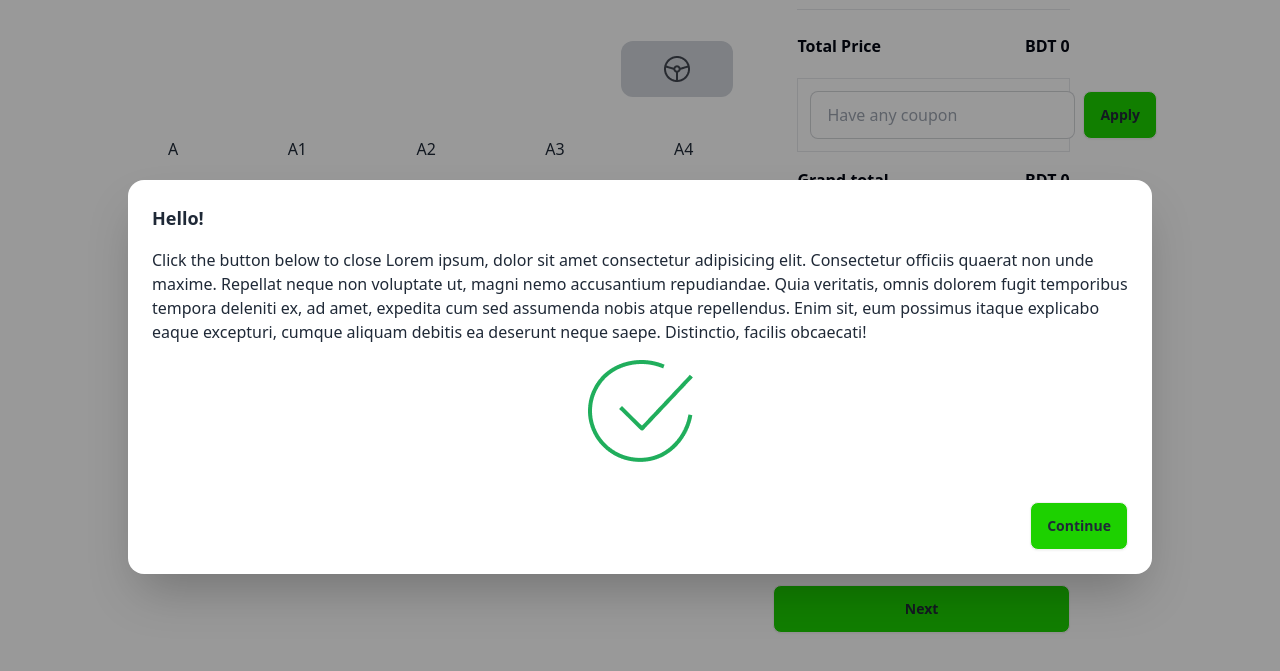
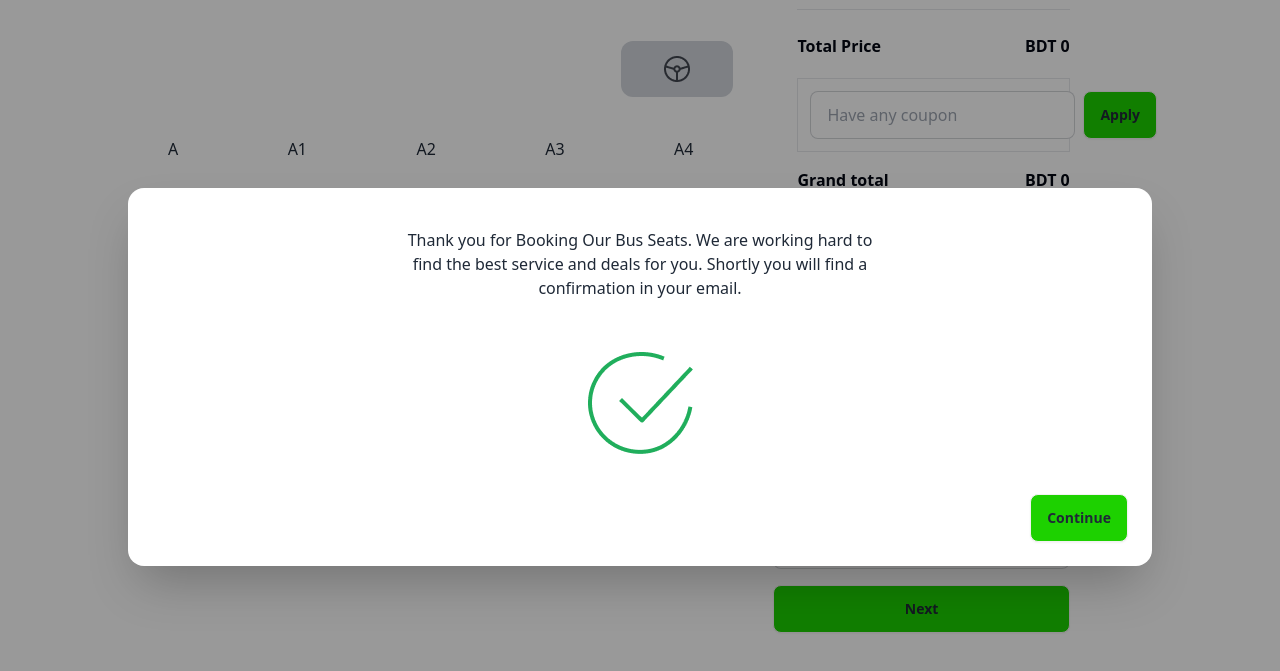
Before and after one commit to arifadnan05/assignment-5, a plain HTML site: page index.html in a window 1280 px wide. Both pictures are taken after a click on the button "Next". Shown: the part 2167-2838 px from the top of the page. Drawn offline with nearby package versions, Linux system fonts and the light colour scheme.

Commit message:
change modal description

```diff
--- a/index.html
+++ b/index.html
@@ -302,7 +302,7 @@
                             <label class="input input-bordered flex items-center gap-2">
                                 <input id="input" type="text" class="grow" placeholder="Have any coupon" />
                             </label>
-                            <button onclick="coupon()" class="btn bg-[#1DD100]">Apply</button>
+                            <button id="button-disable" onclick="coupon()" class="btn bg-[#1DD100]" >Apply</button>
                         </div>
                         <div class="flex justify-between mt-4">
                             <p class="font-semibold text-[#030712]">Grand total</p>
@@ -325,13 +325,11 @@
                         <button class="btn bg-[#1DD100] mt-4 w-full" onclick="my_modal_4.showModal()">Next</button>
                         <dialog id="my_modal_4" class="modal">
                             <div class="modal-box w-11/12 max-w-5xl">
-                                <h3 class="font-bold text-lg">Hello!</h3>
-                                <p class="py-4">Click the button below to close Lorem ipsum, dolor sit amet consectetur
-                                    adipisicing elit. Consectetur officiis quaerat non unde maxime. Repellat neque non
-                                    voluptate ut, magni nemo accusantium repudiandae. Quia veritatis, omnis dolorem
-                                    fugit temporibus tempora deleniti ex, ad amet, expedita cum sed assumenda nobis
-                                    atque repellendus. Enim sit, eum possimus itaque explicabo eaque excepturi, cumque
-                                    aliquam debitis ea deserunt neque saepe. Distinctio, facilis obcaecati!</p>
+                                <div class="text-center w-[50%] mx-auto mb-9">
+                                    <p class="py-4">Thank you for Booking Our Bus Seats.
+                                        We are working hard to find the best service and deals for you.
+                                        Shortly you will find a confirmation in your email.</p>
+                                </div>
 
                                 <img class="mx-auto" src="images/success.png" alt="">
                                 <div class="modal-action">
--- a/js/utility.js
+++ b/js/utility.js
@@ -134,8 +134,10 @@ function coupon () {
         addChildElementClass('input-field');
         const grandTotal = getValue('grand-total');
 
+
         if('NEW15'){
             const setGrandTotal = Math.floor(grandTotal - (grandTotal * 15) / 100);
+
             getId('grand-total').innerText = setGrandTotal;
         }
         if('Couple 20'){
```
